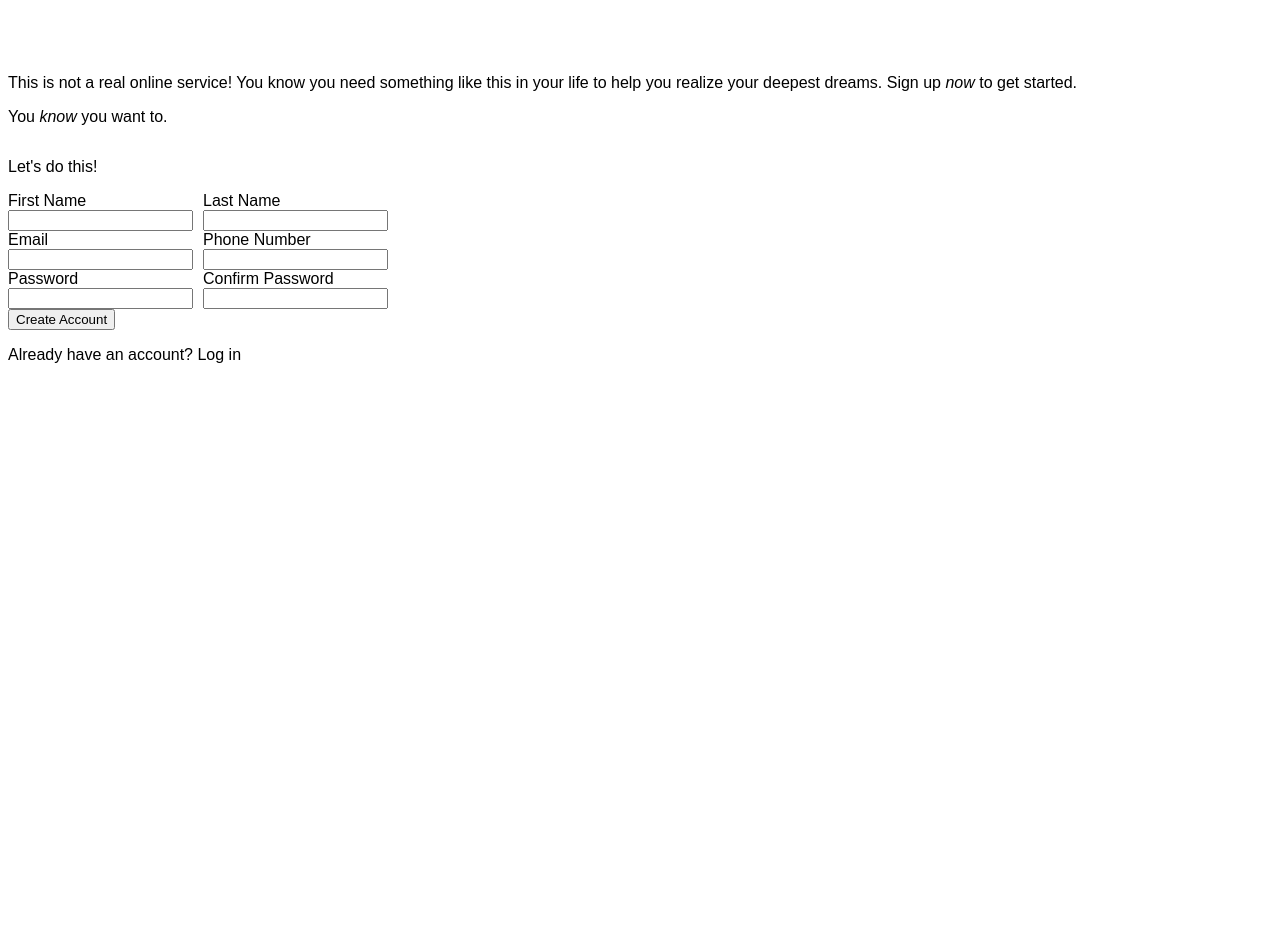
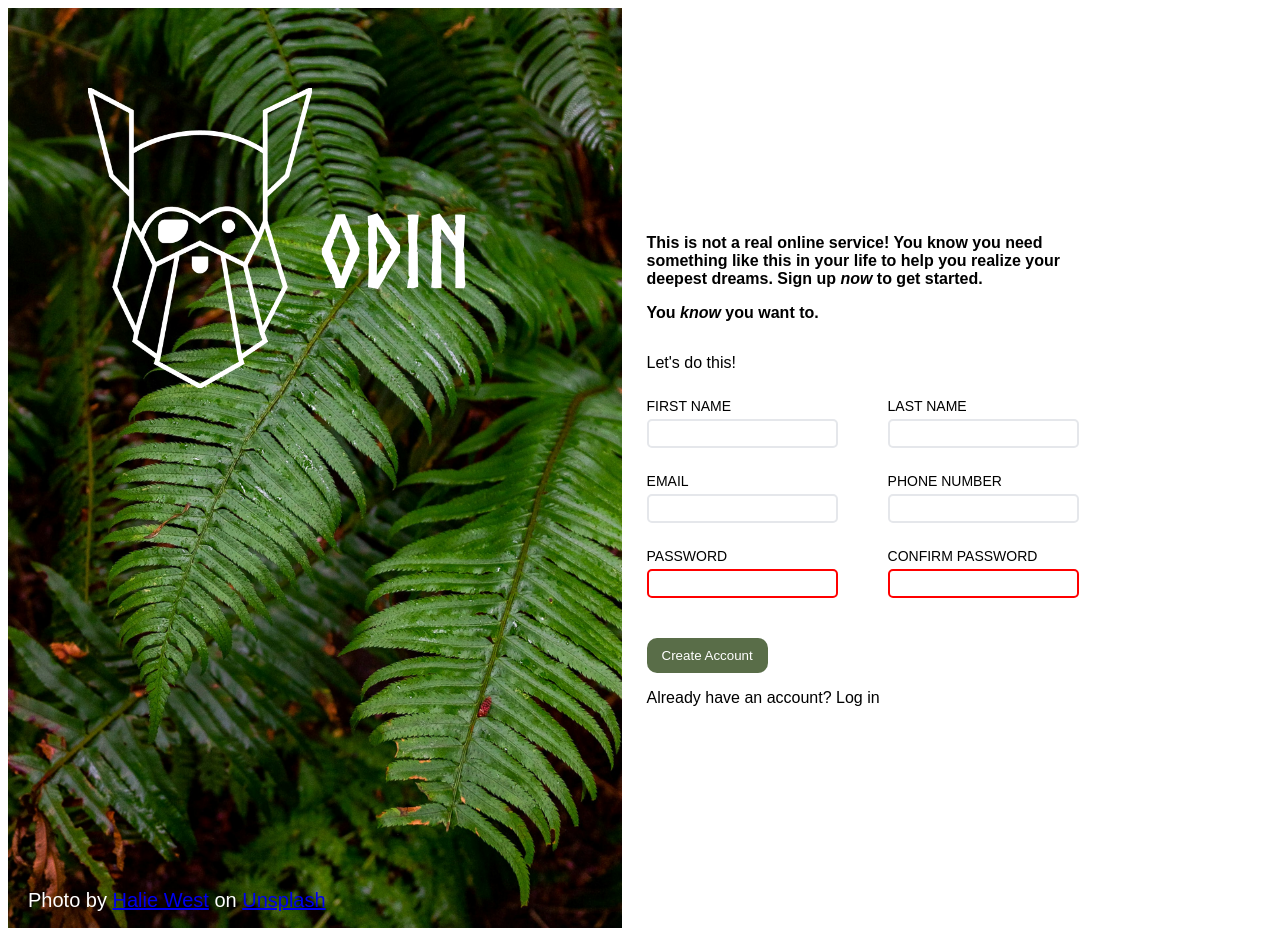
Before and after one commit to fuzzyrat/odin-signup-form, a plain HTML site: page index.html in a window 1280 px wide. Before the commit the page ends 800 px from the top, so only its background shows below. Drawn offline with Linux system fonts and the light colour scheme; files whose address does not match are found by name.

Commit message:
added fundamental styling and all html content

```diff
--- a/index.html
+++ b/index.html
@@ -8,8 +8,13 @@
 </head>
 <body>
     <!-- Get back to this at a later time -->
-    <div id="side-banner">
-        <!-- <img src="assets/image.jpg"> -->
+    <div class="side-banner">
+        <div id="background-image">
+            <img class="background" src="assets/image.jpg">
+            <img class="logo" src="assets/odin_logo.png">
+            <h1 class="title">ODIN</h1>
+            <p>Photo by <a href="https://unsplash.com/@haliewestphoto">Halie West</a> on <a href="https://unsplash.com/photos/green-leaf-plant-in-close-up-photography-25xggax4bSA">Unsplash</a></p>
+        </div>
     </div>
     <div class="content">
         <div id="header">
@@ -26,7 +31,7 @@
                         <label for="email">Email</label>
                         <input type="email" name="email" id="email">
                         <label for="password">Password</label>
-                        <input type="password" name="password" id="password">
+                        <input type="password" name="password" id="password" required>
                     </div>
                     <div>
                         <label for="last_name">Last Name</label>
@@ -34,10 +39,9 @@
                         <label for="phone_number">Phone Number</label>
                         <input type="tel" name="phone_number" id="phone_number">
                         <label for="confirm_password">Confirm Password</label>
-                        <input type="password" name="confirm_password" id="confirm_password">
+                        <input type="password" name="confirm_password" id="confirm_password" required>
                     </div>
                 </div>
-
                 <button type="submit">Create Account</button>
             </form>
             <p>Already have an account? Log in</p>
--- a/style.css
+++ b/style.css
@@ -11,9 +11,39 @@ body {
     display: flex;
 }
 
-img {
-    height: 50rem;
+.background {
+    height: 57.5rem;
+    position: relative;
 }
+
+.logo {
+    position: absolute;
+    top: 80px;
+    left: 80px;
+    height: 300px;
+}
+
+.title {
+    position: absolute;
+    top: 125px;
+    right: 150px;
+    font-size: 100px;
+    font-family: norse_bold;
+}
+
+.side-banner {
+    position: relative;
+    color: white;
+}
+
+#background-image > p {
+    position: absolute;
+    bottom: 0px;
+    left: 20px;
+    font-weight: 500;
+    font-size: 20px;
+}
+
 #side-banner {
     display: inline-block;
 }
@@ -28,9 +58,10 @@ form {
 }
 
 .content {
+    display: flex;
+    flex-direction: column;
     justify-content: center;
-    align-items: center;
-    padding-top: 50px;
+    padding-left: 25px;
 }
 
 label, input {
@@ -38,11 +69,51 @@ label, input {
     flex-direction: column;
 }
 
+label {
+    padding-top: 10px;
+}
+
 button {
     display: inline;
+    margin-top: 25px;
+    background-color: #596D48;
+    color: white;
+    padding-top: 10px;
+    padding-bottom: 10px;
+    padding-left: 15px;
+    padding-right: 15px;
+    border-radius: 10px;
+    border: 0;
 }
 
 .user-form {
     display: flex;
-    gap: 10px;
+    gap: 50px;
 }
+
+#header > p {
+    font-weight: bold;
+    max-width: 475px;
+}
+
+label {
+    padding-bottom: 5px;
+    color: black;
+    text-transform: uppercase;
+    font-size: 14px;
+}
+
+input {
+    border: 2px solid #E5E7EB;
+    margin-bottom: 15px;
+    padding: 5px;
+    border-radius: 5px;
+}
+
+input:focus {
+    border-color: blue;
+}
+
+input:invalid {
+    border-color: red;
+}
```
